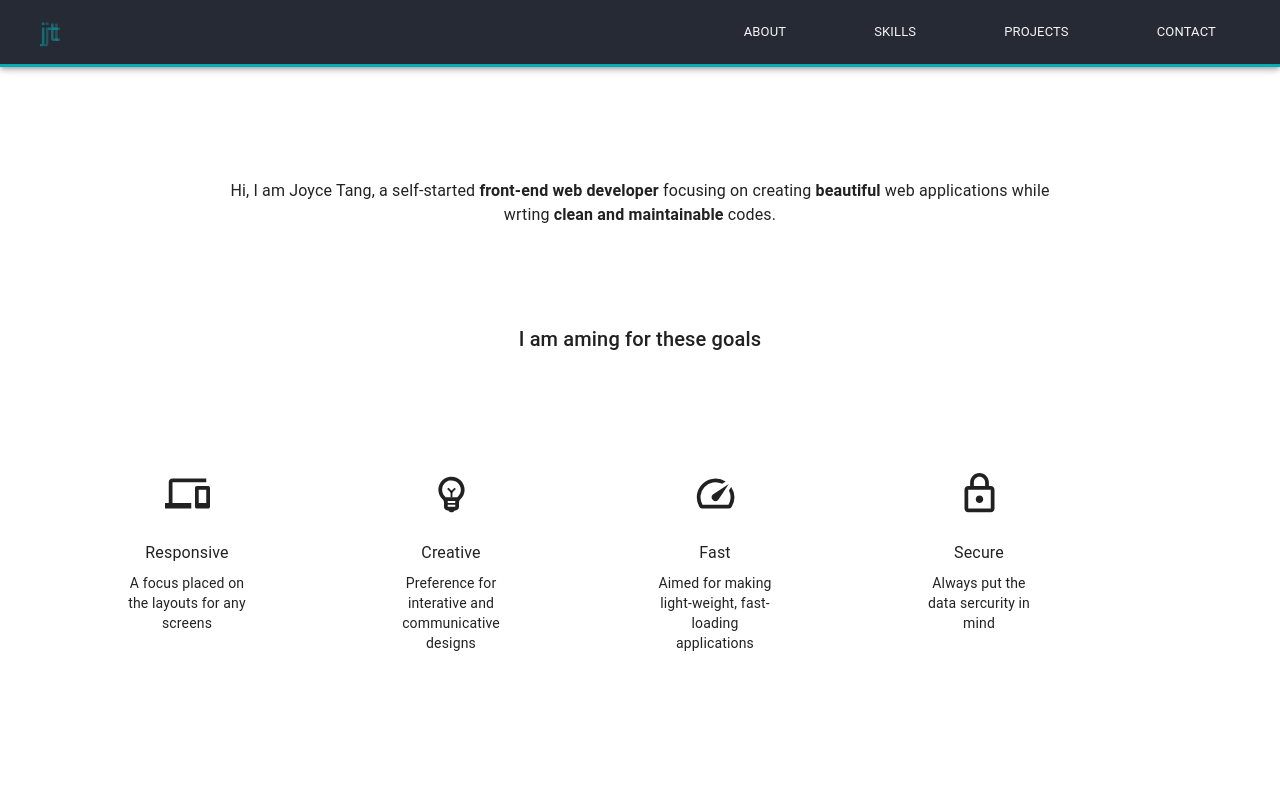
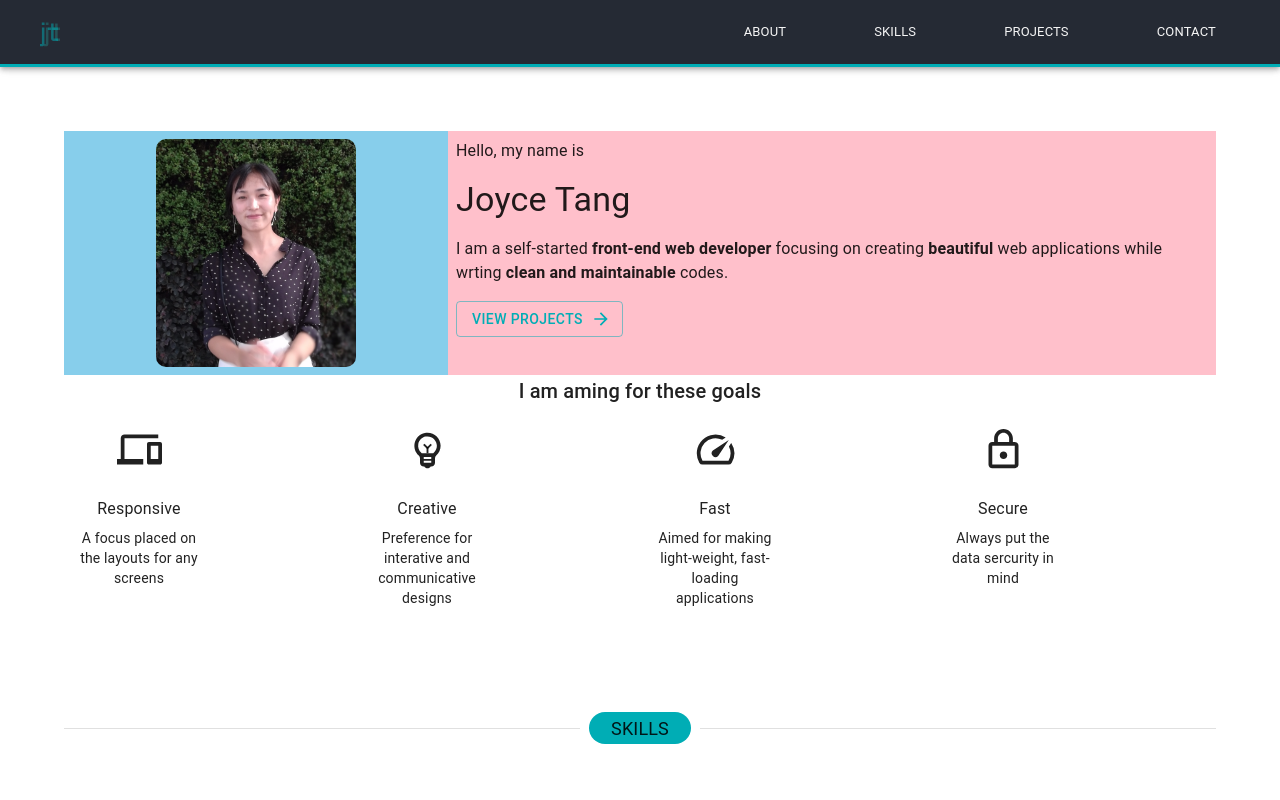
Before and after one commit to joycethh/portflio, a React (Create React App) app: page / in a window 1280 px wide. Shown: the top 800 px of the page. Built offline with nearby package versions, Linux system fonts and the light colour scheme.

Commit message:
think of a way to style the avatar and bio section

```diff
--- /dev/null
+++ b/src/home/Elements.js
@@ -0,0 +1,23 @@
+import { styled, Box, Button } from "@mui/material";
+
+export const AvatarBox = styled(Box)(({ theme }) => ({
+  padding: theme.spacing(1),
+  display: "flex",
+  justifyContent: "center",
+  textAlign: "center",
+}));
+
+export const BioBox = styled(Box)(({ theme }) => ({
+  padding: theme.spacing(1),
+  [theme.breakpoints.down("md")]: {
+    display: "flex",
+    justifyContent: "center",
+  },
+}));
+
+export const StyledButton = styled(Button)(({ theme }) => ({
+  marginBottom: theme.spacing(0),
+  [theme.breakpoints.down("md")]: {
+    width: "100%",
+  },
+}));
--- a/src/home/Home.js
+++ b/src/home/Home.js
@@ -4,8 +4,8 @@ import {
   Grid,
   CardMedia,
   Typography,
-  styled,
   Card,
+  Box,
   CardContent,
 } from "@mui/material";
 import {
@@ -13,27 +13,57 @@ import {
   EmojiObjectsOutlined,
   SpeedOutlined,
   LockOutlined,
+  ArrowForward,
+  ArrowDownwardOutlined,
 } from "@mui/icons-material";
+import { Link } from "react-scroll";
 
-const Box = styled("div")(({ theme }) => ({
-  padding: theme.spacing(6),
-  display: "flex",
-  justifyContent: "center",
-  textAlign: "center",
-}));
+import { AvatarBox, BioBox, StyledButton } from "./Elements";
+
+import Avatar from "../Avatar";
+
 const Home = () => {
   return (
     <div id="home">
       <Container>
-        {/* decription */}
-        <Box component="div">
-          <Typography variant="body1" sx={{ width: "80%" }}>
-            Hi, I am Joyce Tang, a self-started
-            <strong> front-end web developer</strong> focusing on creating
-            <strong> beautiful </strong> web applications while wrting{" "}
-            <strong> clean and maintainable </strong> codes.
-          </Typography>
-        </Box>
+        <Grid container sx={{ backgroundColor: "skyblue" }}>
+          <Grid item xs={12} md={4}>
+            <AvatarBox>
+              <Avatar />
+            </AvatarBox>
+          </Grid>
+
+          <Grid item xs={12} md={8} sx={{ backgroundColor: "pink" }}>
+            <BioBox>
+              <Typography variant="body1">Hello, my name is</Typography>
+            </BioBox>
+            <BioBox>
+              <Typography variant="h4">Joyce Tang</Typography>
+            </BioBox>
+            <BioBox>
+              <Typography variant="body1">
+                I am a self-started
+                <strong> front-end web developer</strong> focusing on creating
+                <strong> beautiful </strong> web applications while wrting
+                <strong> clean and maintainable </strong> codes.
+              </Typography>
+            </BioBox>
+            <BioBox>
+              <Link
+                to="projects"
+                spy={true}
+                smooth={true}
+                offset={0}
+                duration={500}
+              >
+                <StyledButton variant="outlined" endIcon={<ArrowForward />}>
+                  View Projects
+                </StyledButton>
+              </Link>
+            </BioBox>
+          </Grid>
+        </Grid>
+
         {/* features   */}
         <Box component="div">
           <Typography variant="h6" sx={{ textAlign: "center" }}>
```
